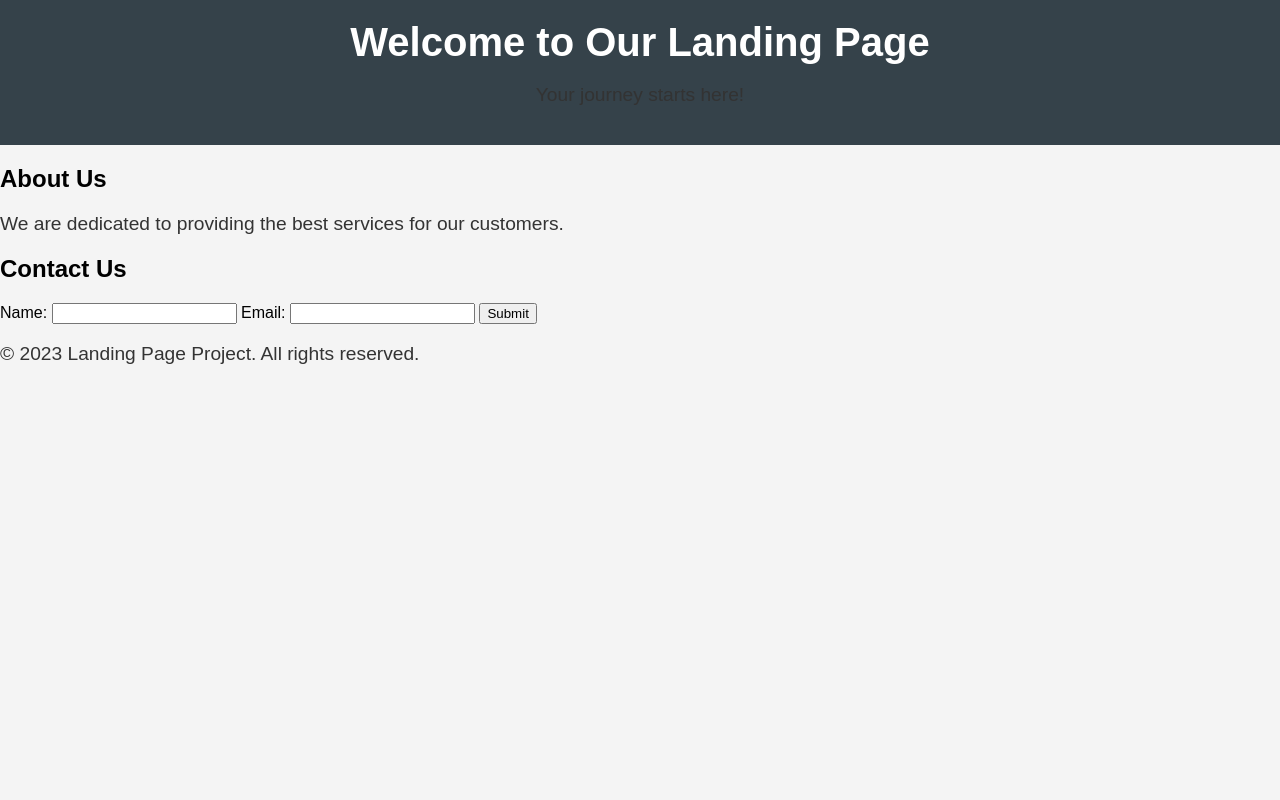
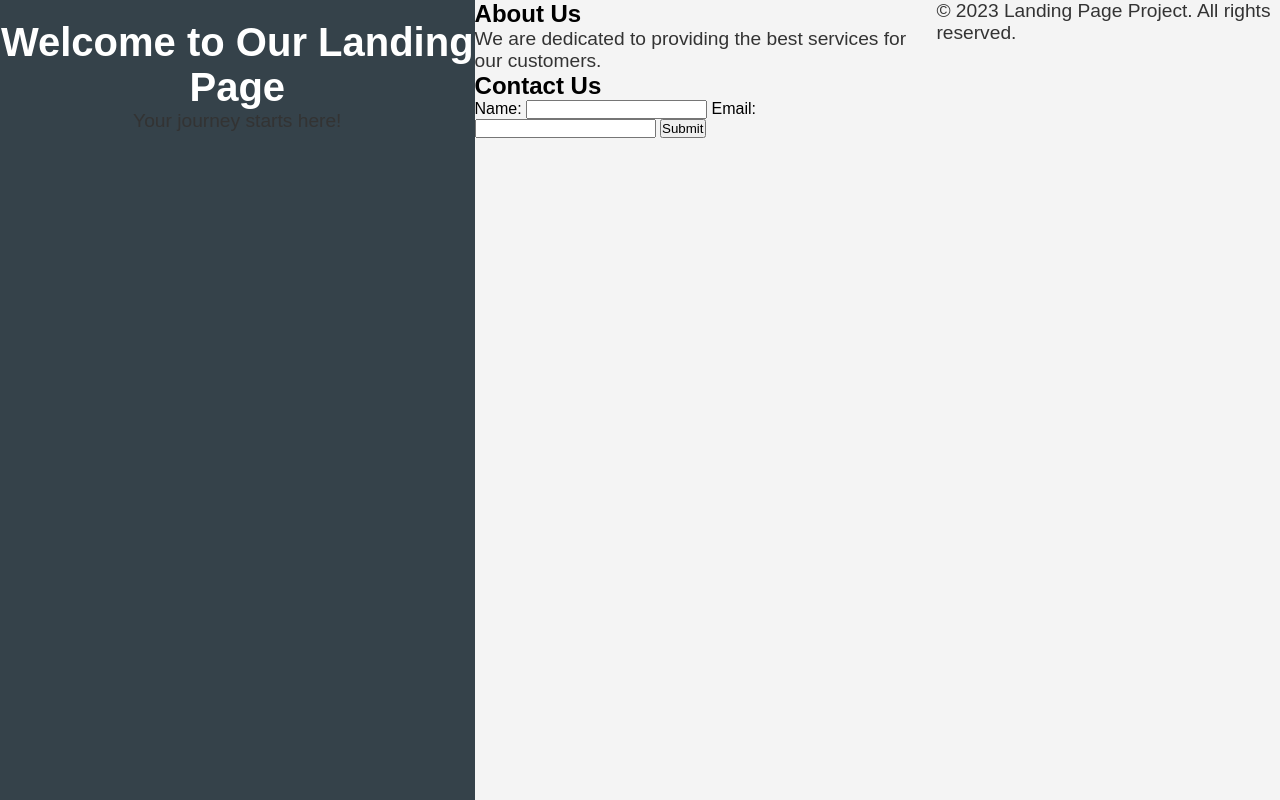
Before and after one commit to Imran-Bhat-Cs/Myrepo, a plain HTML site: page landing-page-project/src/index.html in a window 1280 px wide. Drawn offline with Linux system fonts and the light colour scheme.

Commit message:
changes in css

```diff
--- a/landing-page-project/src/styles/style.css
+++ b/landing-page-project/src/styles/style.css
@@ -1,7 +1,15 @@
+*{
+    margin: 0;
+    padding: 0;
+    box-sizing: border-box;
+}
 body {
     margin: 0;
     font-family: Arial, sans-serif;
     background-color: #f4f4f4;
+    display: flex;
+
+
 }
 
 header {
```
Also changed, not shown: index.html (deleted).
